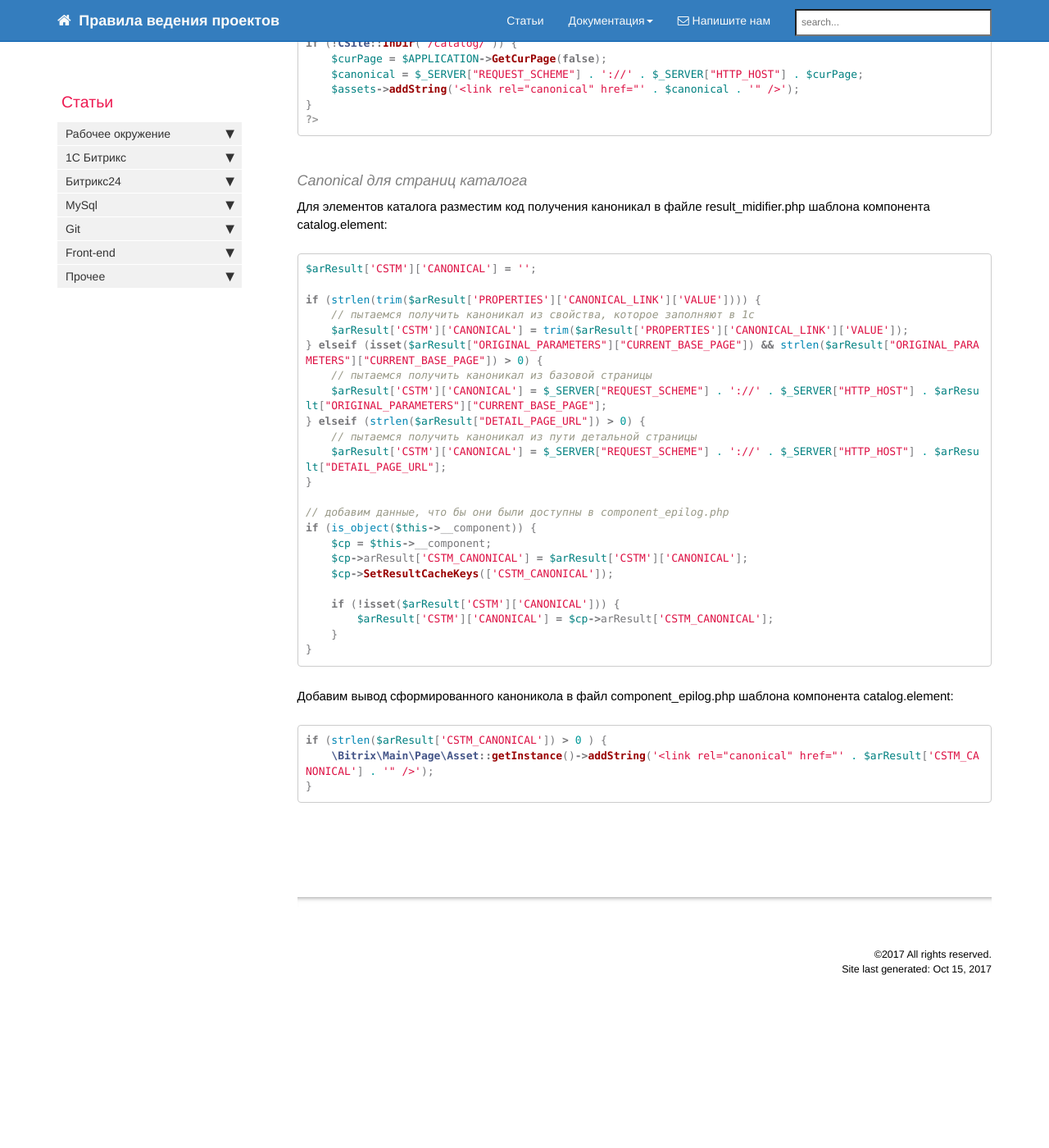
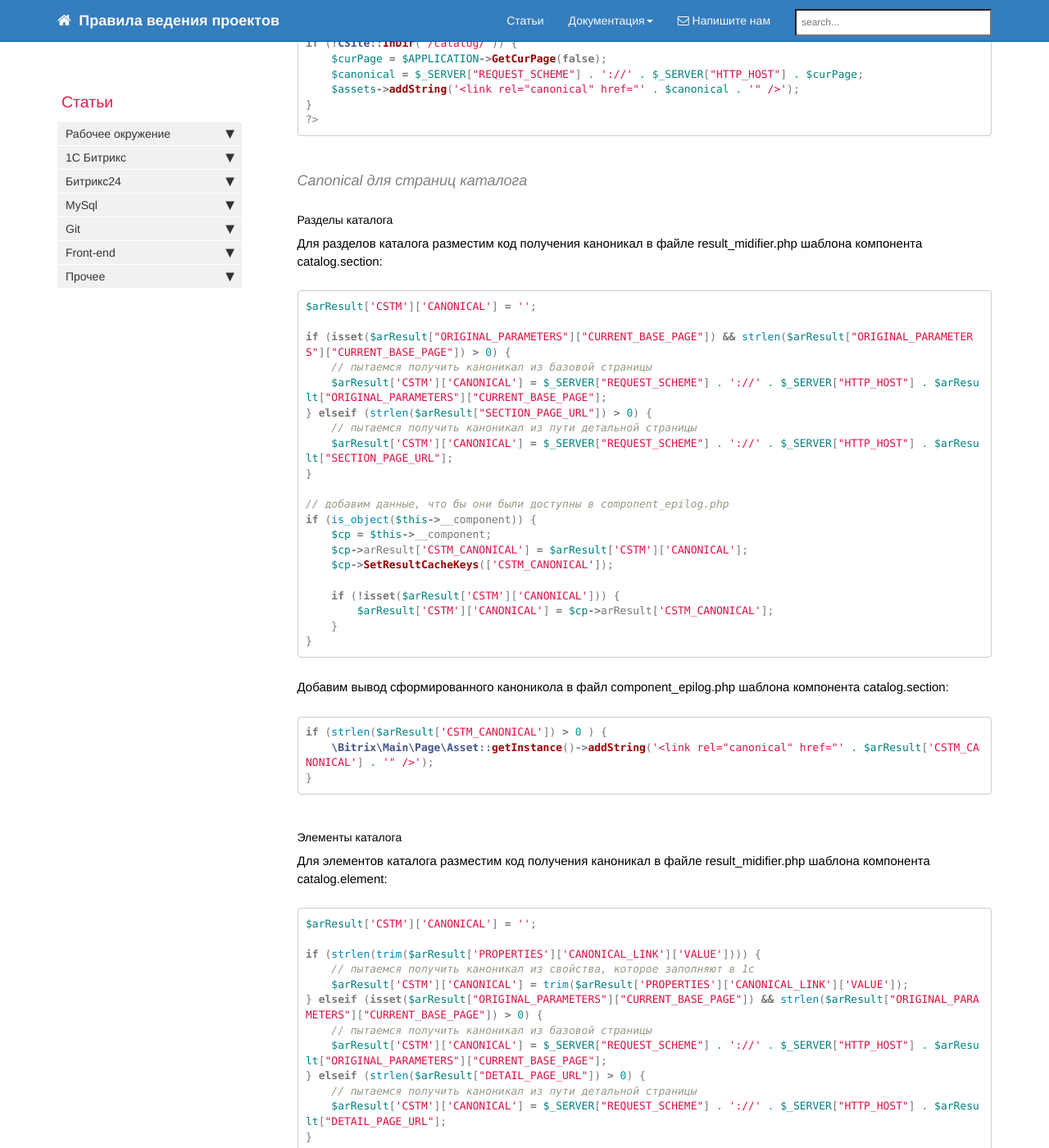
Before and after one commit to gdecider/gdecider.github.io, a Jekyll site: the page built from pages/articles/articles-bx-canonicel-link-add.md, in a window 1280 px wide and 1400 px high, scrolled down 734 px. Shown: the whole window at 82% size. Built offline with Jekyll 4.4.1, drawn with Linux system fonts in a browser that asks for light colours; nearby versions of some CDN libraries; comment, search, counter and statistics services are not loaded; before the commit the page ends 1976 px from its top, so only the background shows below that.

Commit message:
Update articles-bx-canonicel-link-add.md

````diff
--- a/pages/articles/articles-bx-canonicel-link-add.md
+++ b/pages/articles/articles-bx-canonicel-link-add.md
@@ -40,6 +40,43 @@ if (!CSite::InDir('/catalog/')) {
 
 #### Canonical для страниц каталога
 
+##### Разделы каталога
+
+Для разделов каталога разместим код получения каноникал в файле result_midifier.php шаблона компонента catalog.section:
+
+```php
+$arResult['CSTM']['CANONICAL'] = '';
+
+if (isset($arResult["ORIGINAL_PARAMETERS"]["CURRENT_BASE_PAGE"]) && strlen($arResult["ORIGINAL_PARAMETERS"]["CURRENT_BASE_PAGE"]) > 0) {
+    // пытаемся получить каноникал из базовой страницы
+    $arResult['CSTM']['CANONICAL'] = $_SERVER["REQUEST_SCHEME"] . '://' . $_SERVER["HTTP_HOST"] . $arResult["ORIGINAL_PARAMETERS"]["CURRENT_BASE_PAGE"];
+} elseif (strlen($arResult["SECTION_PAGE_URL"]) > 0) {
+    // пытаемся получить каноникал из пути детальной страницы
+    $arResult['CSTM']['CANONICAL'] = $_SERVER["REQUEST_SCHEME"] . '://' . $_SERVER["HTTP_HOST"] . $arResult["SECTION_PAGE_URL"];
+}
+
+// добавим данные, что бы они были доступны в component_epilog.php
+if (is_object($this->__component)) {
+    $cp = $this->__component;
+    $cp->arResult['CSTM_CANONICAL'] = $arResult['CSTM']['CANONICAL'];
+    $cp->SetResultCacheKeys(['CSTM_CANONICAL']);
+
+    if (!isset($arResult['CSTM']['CANONICAL'])) {
+        $arResult['CSTM']['CANONICAL'] = $cp->arResult['CSTM_CANONICAL'];
+    }
+}
+```
+
+Добавим вывод сформированного каноникола в файл component_epilog.php шаблона компонента catalog.section:
+
+```php
+if (strlen($arResult['CSTM_CANONICAL']) > 0 ) {
+    \Bitrix\Main\Page\Asset::getInstance()->addString('<link rel="canonical" href="' . $arResult['CSTM_CANONICAL'] . '" />');
+}
+```
+
+##### Элементы каталога
+
 Для элементов каталога разместим код получения каноникал в файле result_midifier.php шаблона компонента catalog.element:
 
 ```php
````
